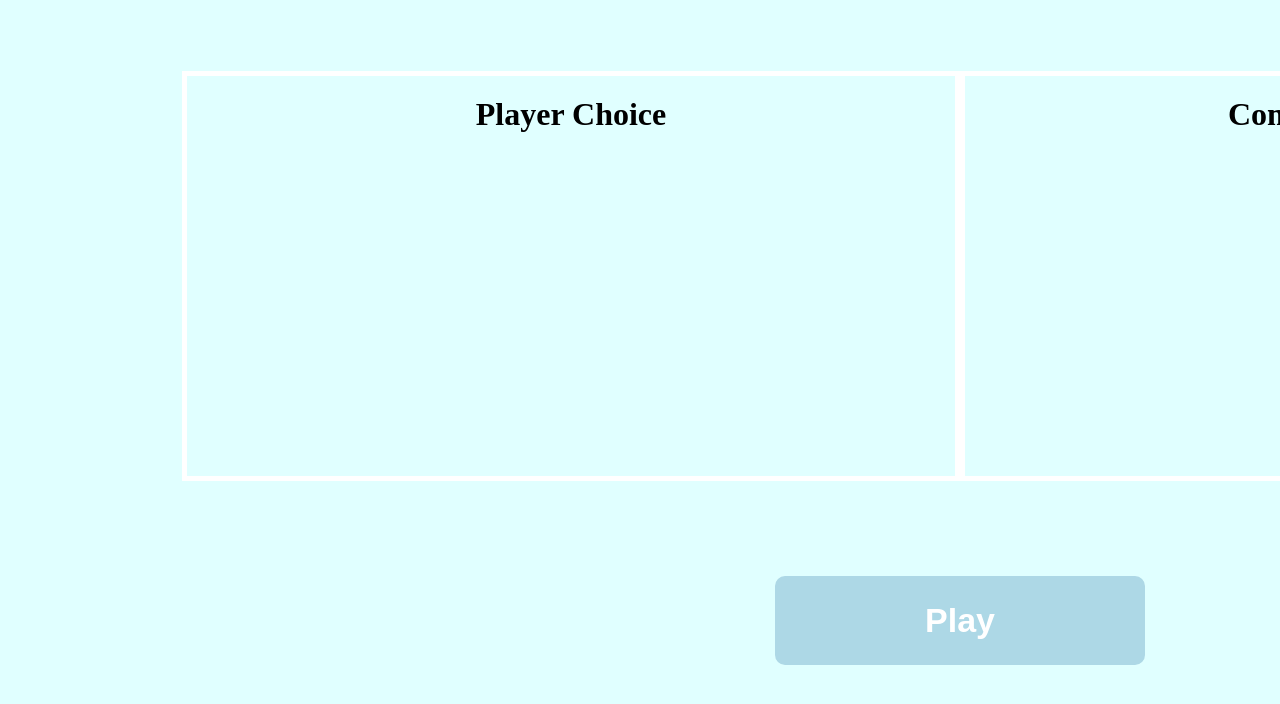
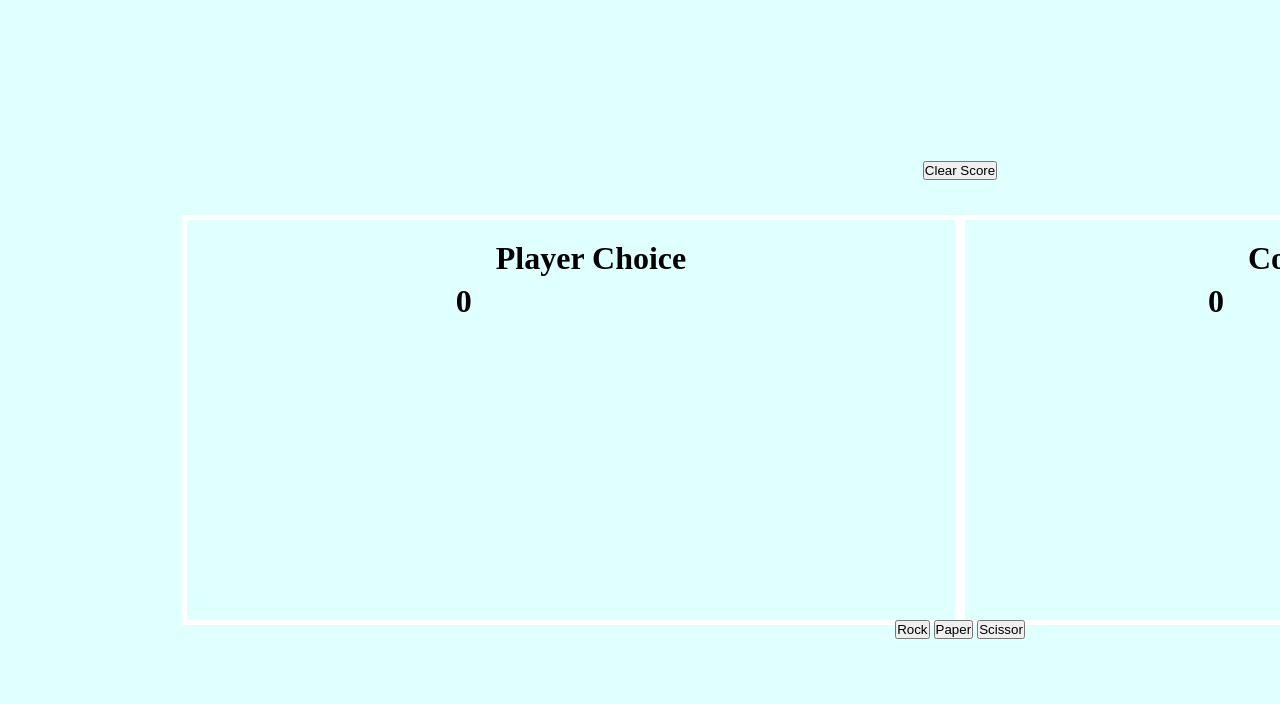
Before and after one commit to Snaarze/Rock-Paper-Scissors, a plain HTML site: page index.html in a window 1280 px wide. Shown: the top 704 px of the page. Drawn offline with Linux system fonts and the light colour scheme.

Commit message:
Added new features

```diff
--- a/index.html
+++ b/index.html
@@ -7,19 +7,31 @@
         <link rel="stylesheet" href="style.css">
     </head>
     <body>
+        <div class="nav-container">
+            <button class="clear-btn" onclick="ResetScore()">Clear Score</button>
+        </div>
         <h1 id="result"></h1>
         <div class="screenContainer">
             <div class="playerSide">
-                <h1 class="playerName">Player Choice</h1>
+                <div class="text-container">
+                    <h1 class="playerName">Player Choice</h1>
+                    <h1 id="player-score">0</h1>
+                </div>
                 <h1 id="playerChoice"></h1>
             </div>
             <div class="computerSide">
-                <h1 class="computerName">Computer Choice</h1>
+                <div class="text-container">
+                    <h1 class="computerName">Computer Choice</h1>
+                    <h1 id="computer-score">0</h1>
+                </div>
                 <h1 id="computerChoice"></h1>
             </div>
         </div>
-
-        <button id="playBtn" onclick="playRound()">Play</button>
+        <div class="btn-container">
+            <button class="rockBtn" alt>Rock</button>
+            <button class="paperBtn">Paper</button>
+            <button class="scissorBtn">Scissor</button>
+        </div>
         <script src="./script.js"></script>
     </body>
 </html>
```
